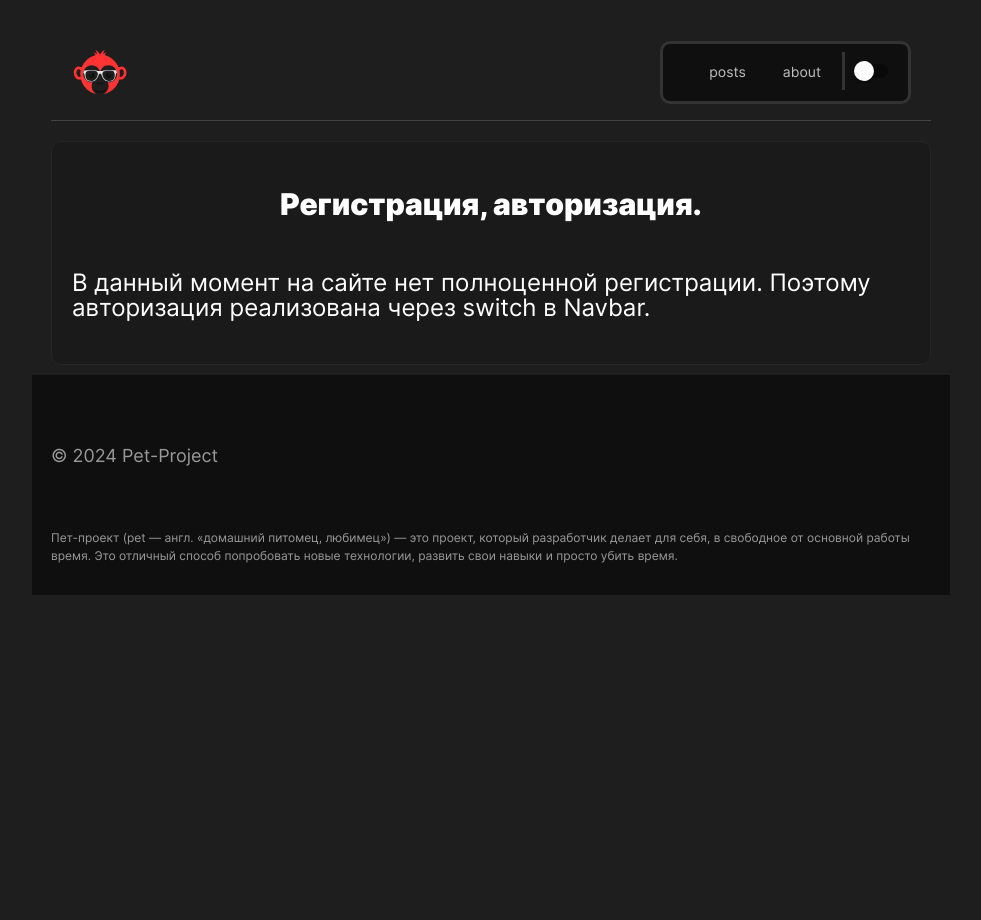
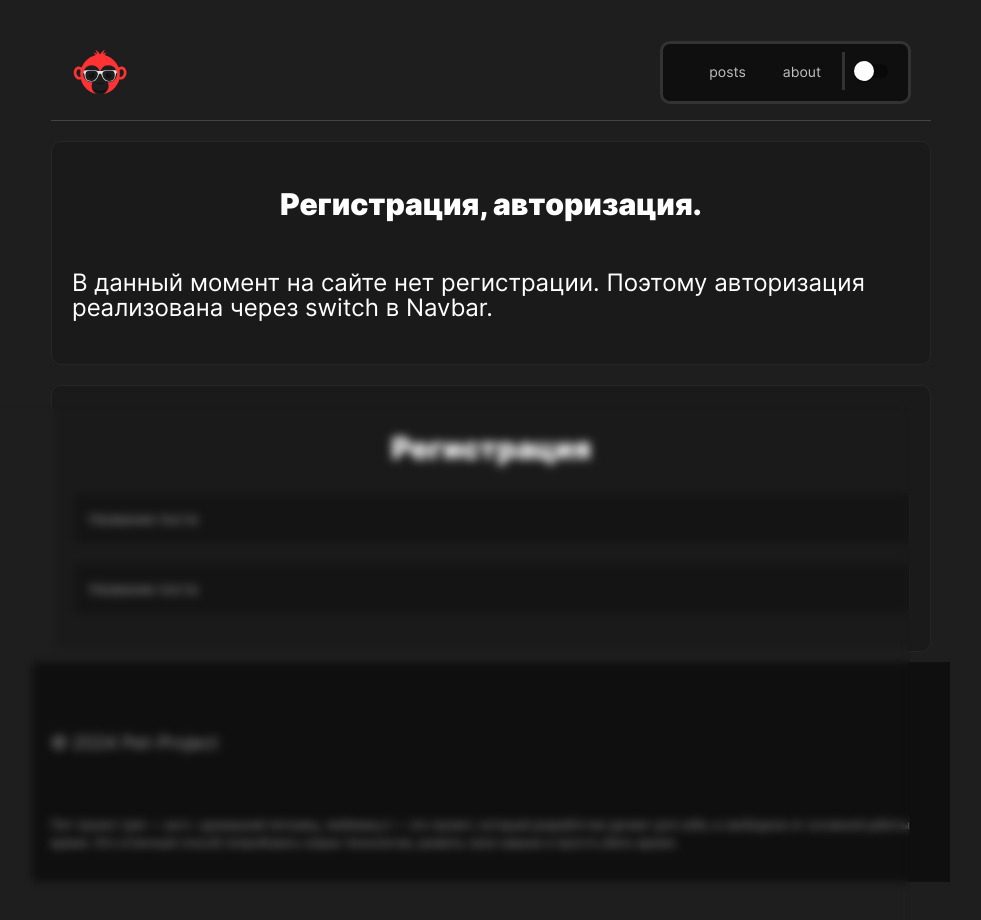
Before and after one commit to AnnieSkywalker/react-start, a React (Create React App) app: page / in a window 1280 px wide. Shown: the top 920 px of the page, without its empty margins (149-1130 px from the left). Before the commit the page ends 800 px from the top, so only its background shows below. Built offline with nearby package versions, Linux system fonts and the light colour scheme.

Commit message:
add stub

```diff
--- a/src/Pages/Login.jsx
+++ b/src/Pages/Login.jsx
@@ -1,5 +1,8 @@
+import zIndex from '@mui/material/styles/zIndex'
+import MyInput from '../components/UI/input/MyInput'
 import Section from '../components/UI/section/Section'
 import React from 'react'
+import { blue } from '@mui/material/colors'
 
 function Login() {
     return (
@@ -9,10 +12,17 @@ function Login() {
                     Регистрация, авторизация.
                 </h2>
                 <p className="section-subtitle">
-                    В данный момент на сайте нет полноценной регистрации. Поэтому авторизация реализована через switch в Navbar.
+                    В данный момент на сайте нет регистрации. Поэтому авторизация реализована через switch в Navbar.
                 </p>
             </Section>
-
+            <Section margin={true}>
+                <div style={{position: 'absolute', width: '100%', height: '100%', backdropFilter: 'blur(5px)'}}></div>
+                <h2 className="section-title">
+                    Регистрация
+                </h2>
+                <MyInput type='text' placeholder='Название поста' disabled ></MyInput>
+                <MyInput type='text' placeholder='Название поста' disabled ></MyInput>
+            </Section>
         </div>
     )
 }
--- a/src/components/UI/pagination/Pagination.jsx
+++ b/src/components/Pagination.jsx
@@ -1,6 +1,5 @@
 import React from 'react';
-import { getPagesArray } from '../../../utils/pages';
-
+import { getPagesArray } from '../utils/pages';
 
 const Pagination = ({totalPages, page, changePage }) => {
     let pagesArray = getPagesArray(totalPages);
```
Also changed, not shown: src/App.js (+4 -4 lines), src/Pages/Posts.jsx (+4 -4 lines), src/components/Navbar.jsx (renamed from src/components/UI/navbar/Navbar.jsx, +4 -4 lines).
